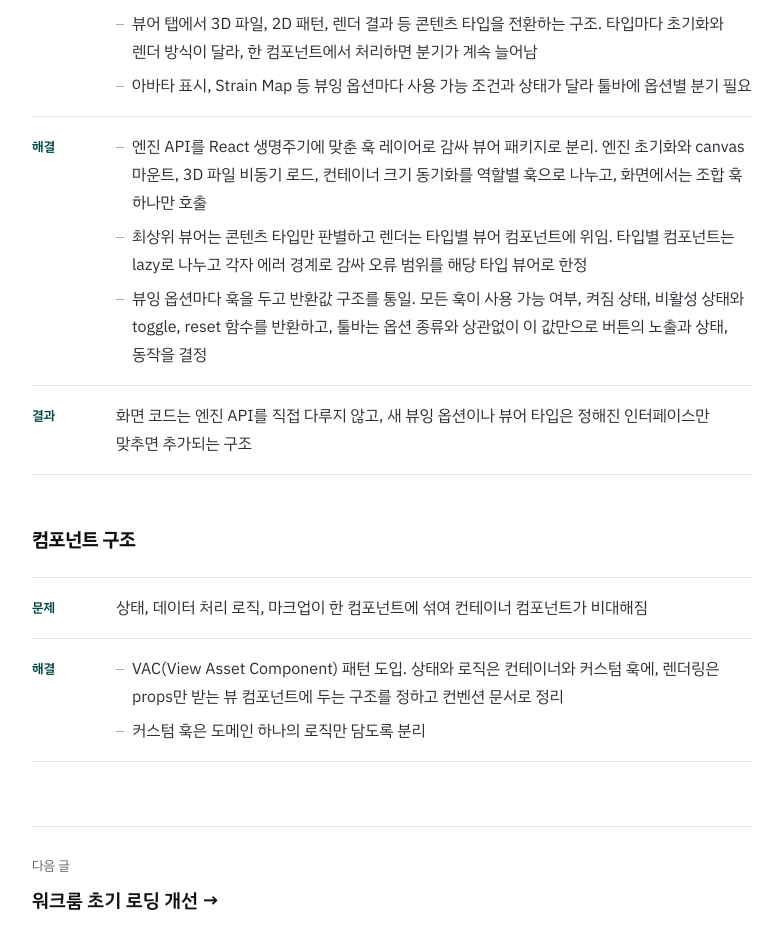
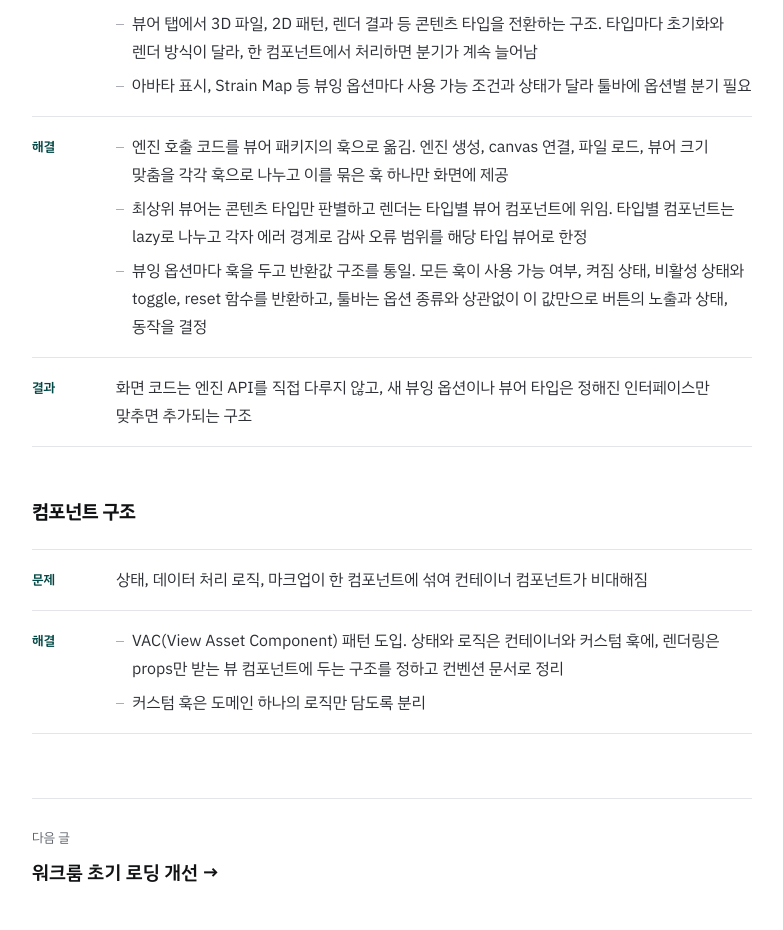
Before and after one commit to JoyNaraShin/joyshin-fe, a React (Vite) app: page /work/renewal in a window 1280 px wide. Shown: the part 2045-2975 px from the top of the page, without its empty margins (248-1031 px from the left). Built offline with nearby package versions, Linux system fonts and the light colour scheme.

Commit message:
1차 리뉴얼 뷰어: 엔진 훅 해결 문장 다시 쓰기
Co-Authored-By: Claude Opus 5.5 <noreply@anthropic.com>
Claude-Session: https://claude.ai/code/session_01Wrmgii3G1haiAvvBXUgYHP

```diff
--- a/src/features/portfolio/cases/StateCase.tsx
+++ b/src/features/portfolio/cases/StateCase.tsx
@@ -95,9 +95,8 @@ export function StateCase() {
         <Step label="해결">
           <ul>
             <li>
-              엔진 API를 React 생명주기에 맞춘 훅 레이어로 감싸 뷰어 패키지로 분리. 엔진 초기화와
-              canvas 마운트, 3D 파일 비동기 로드, 컨테이너 크기 동기화를 역할별 훅으로 나누고,
-              화면에서는 조합 훅 하나만 호출
+              엔진 호출 코드를 뷰어 패키지의 훅으로 옮김. 엔진 생성, canvas 연결, 파일 로드, 뷰어
+              크기 맞춤을 각각 훅으로 나누고 이를 묶은 훅 하나만 화면에 제공
             </li>
             <li>
               최상위 뷰어는 콘텐츠 타입만 판별하고 렌더는 타입별 뷰어 컴포넌트에 위임. 타입별
```
